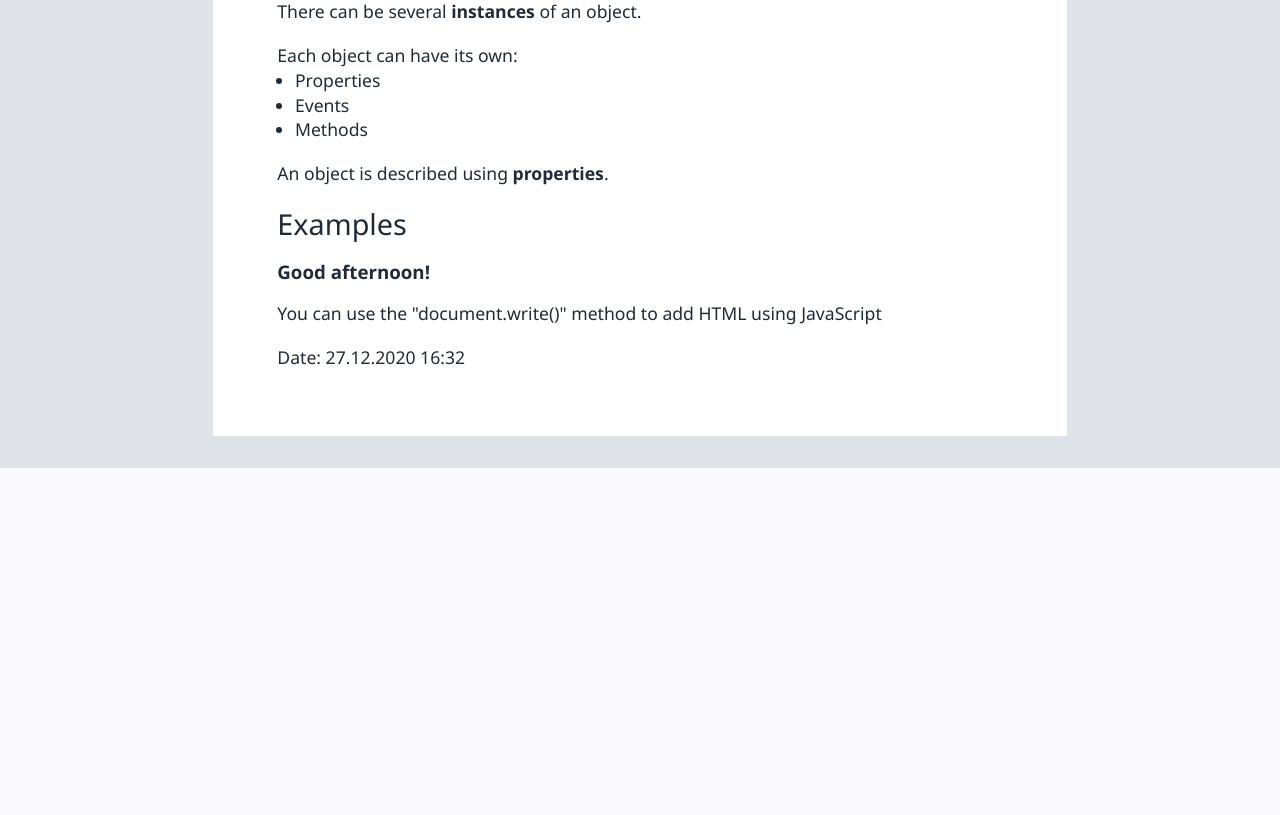
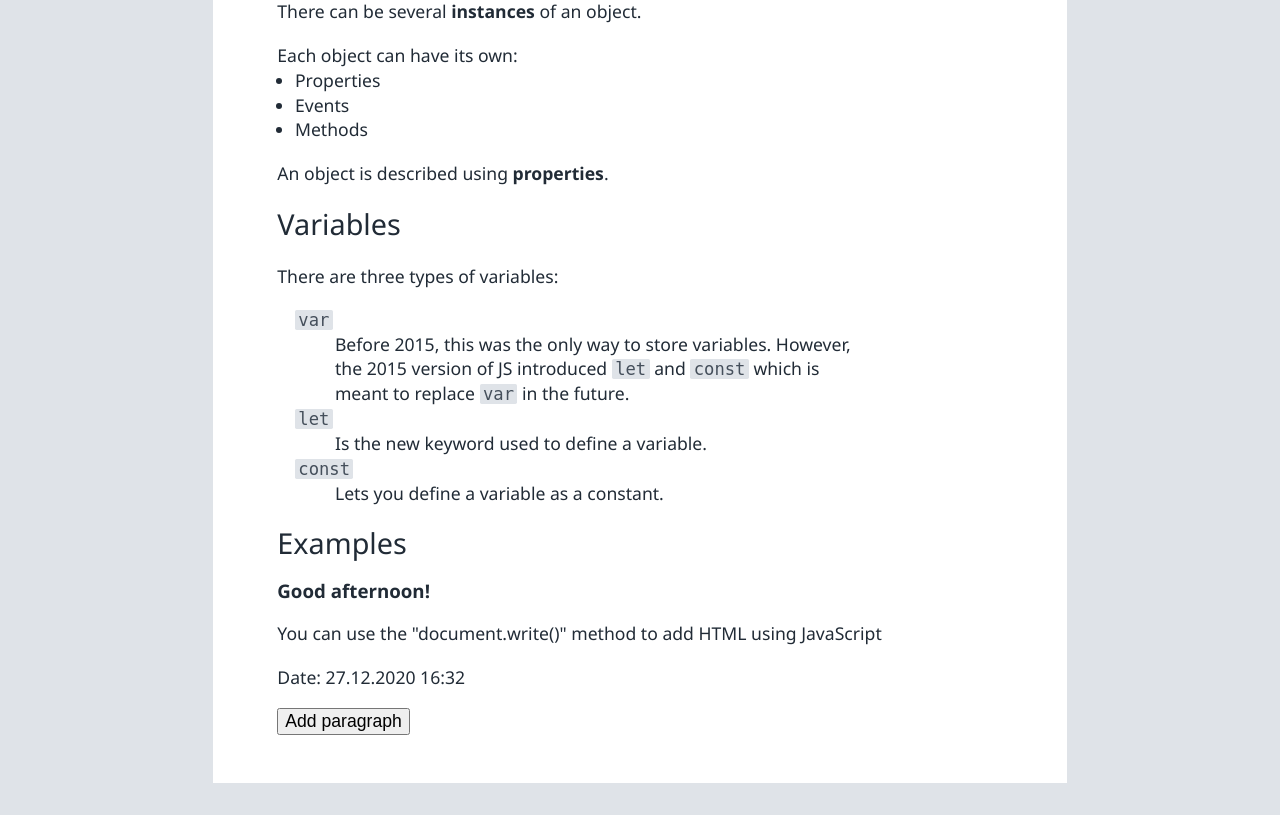
Before and after one commit to CasperMobit/LearnSite, a PHP site: page /modules/javascript.php in a window 1280 px wide. Shown: the part 457-1272 px from the top of the page. Before the commit the page ends 925 px from the top, so only its background shows below. Run offline with PHP 8.4, Linux system fonts and the light colour scheme.

Commit message:
Savepoint

```diff
--- a/css/_base.scss
+++ b/css/_base.scss
@@ -26,6 +26,12 @@ body {
 	margin: 0;
 	position: relative;
 	min-width: 360px;
+}
+code {
+	background-color: Color('sky');
+	border-radius: .1em;
+	color: Color('ink', 'light');
+	padding: 0 .2em;
 }
 #wrapper {
 	padding: $padding_wrapper;
--- a/css/_typeface.scss
+++ b/css/_typeface.scss
@@ -16,7 +16,7 @@ $font-size_h1--xs:		10vw;
 $font-size_h2:			1.8em;
 $font-size_p:			1.1em;
 $font-size_p--xs:		1.2em;
-$font-size_li:			$font-size_p;
+$font-size_list:		$font-size_p;
 $font-size_meta:		1.6em;
 
 $font-weight_h1: 		600;
@@ -28,7 +28,7 @@ $line-height_body:		1;
 $line-height_h1:		1;
  $add-space-before_h1:	true;
  $space-before-size_h1:	2em;
-$line-height_li:		1.4;
+$line-height_list:		1.4;
 $line-height_meta:		0;
 $line-height_p:			1.5;
 $line-height_p--xs:		1.2;
@@ -96,9 +96,9 @@ h2 {
 	font-size: $font-size_h2;
 	font-weight: $font-weight_h2;
 }
-li {
-	font-size: $font-size_li;
-	line-height: $line-height_li;
+li, dt, dd {
+	font-size: $font-size_list;
+	line-height: $line-height_list;
 }
 p {
 	font-size: $font-size_p;
--- a/css/style.css
+++ b/css/style.css
@@ -76,6 +76,13 @@ body {
   margin: 0;
   position: relative;
   min-width: 360px;
+}
+
+code {
+  background-color: #DFE3E8;
+  border-radius: .1em;
+  color: #454F5B;
+  padding: 0 .2em;
 }
 
 #wrapper {
@@ -272,7 +279,7 @@ h2 {
   font-weight: 400;
 }
 
-li {
+li, dt, dd {
   font-size: 1.1em;
   line-height: 1.4;
 }
@@ -326,15 +333,15 @@ hr {
   width: 100%;
 }
 
-ul.noIndent {
+ul.noIndent, ol.noIndent, dl.noIndent {
   padding-left: 0;
 }
 
-ul.smallIndent {
+ul.smallIndent, ol.smallIndent, dl.smallIndent {
   padding-left: 1.1em;
 }
 
-ul.noStyle {
+ul.noStyle, ol.noStyle, dl.noStyle {
   list-style: none;
 }
 
--- a/css/style.scss
+++ b/css/style.scss
@@ -249,7 +249,7 @@ hr {
 	display: inline-block;
 	width: 100%;
 }
-ul {
+ul, ol, dl {
 	&.noIndent {
 		padding-left: 0;
 	}
--- a/javascript.php
+++ b/javascript.php
@@ -3,6 +3,12 @@
 <head>
 	<title>JavaScript</title>
 	<?php require('components/headContent.html');?>
+
+	<script>
+		function myFunction() {
+			document.getElementById("addParagraph").style.display = "flex";
+		}
+	</script>
 </head>
 <body>
 
@@ -13,11 +19,13 @@
 	<div class="col-8 content">
 
 		<h1>Javascript</h1>
+
 		<h2>Contents</h2>
 		<ul class="noStyle smallIndent">
 			<li><a href="#contCreatingModelsUsingData">Creating Models Using Data</a></li>
 			<li><a href="#contExamples">Examples</a></li>
 		</ul>
+
 
 		<h2 id="contCreatingModelsUsingData">Creating Models Using Data</h2>
 
@@ -30,6 +38,19 @@
 			<li>Methods</li>
 		</ul>
 		<p>An object is described using <strong>properties</strong>.</p>
+
+
+		<h2>Variables</h2>
+		<p>There are three types of variables:</p>
+		<dl class="smallIndent" style="max-width:600px;">
+			<dt><code>var</code></dt>
+			<dd>Before 2015, this was the only way to store variables. However, the 2015 version of JS introduced <code>let</code> and <code>const</code> which is meant to replace <code>var</code> in the future.</dd>
+			<dt><code>let</code></dt>
+			<dd>Is the new keyword used to define a variable.</dd>
+			<dt><code>const</code></dt>
+			<dd>Lets you define a variable as a constant.</dd>
+		</dl>
+
 
 		<h2 id="contExamples">Examples</h2>
 		<script src="js/add-content.js"></script>
@@ -66,6 +87,8 @@
 			// Display the date as "Name DD.MM.YY HH:mm"
 			document.write('<p>' + weekDay + ' ' + day + '.' + month + '.' + year + ' ' + hour + ':' + minute + '</p>');
 		</script>
+		<button type="button" onclick="myFunction()" style="font-size:1.1em;">Add paragraph</button>
+		<p id="addParagraph" style="display:none;">Thank you for saving me from the hidden realm!</p>
 	</div>
 	<div class="col-2"></div>
 </div>
--- a/layout.php
+++ b/layout.php
@@ -9,8 +9,8 @@
 <?php include('./components/header.html'); ?>
 
 <div class="row" id="wrapper">
-	<div class="col-3"></div>
-	<div class="col-6 content">
+	<div class="col-2"></div>
+	<div class="col-8 content">
 		<h1>Layout</h1>
 		<p class="meta">This layout was made using CSS only!</p>
 		<p>Lorem Ipsum is simply dummy text of the printing and typesetting industry. Lorem Ipsum has been the industry's standard dummy text ever since the 1500s, when an unknown printer took a galley of type and scrambled it to make a type specimen book.It was popularised in the 1960s with the release of Letraset sheets containing Lorem Ipsum passages, and more recently with desktop publishing software like Aldus PageMaker including versions of Lorem Ipsum.</p>
@@ -79,7 +79,7 @@ MyFunction($myArray, 'element-3', 'key-1')  // 4em
 </pre>
 		</code>
 	</div>
-	<div class="col-3"></div>
+	<div class="col-2"></div>
 </div>
 
 <?php include('./components/footer.html'); ?>
```
Also changed, not shown: 1 other file.
